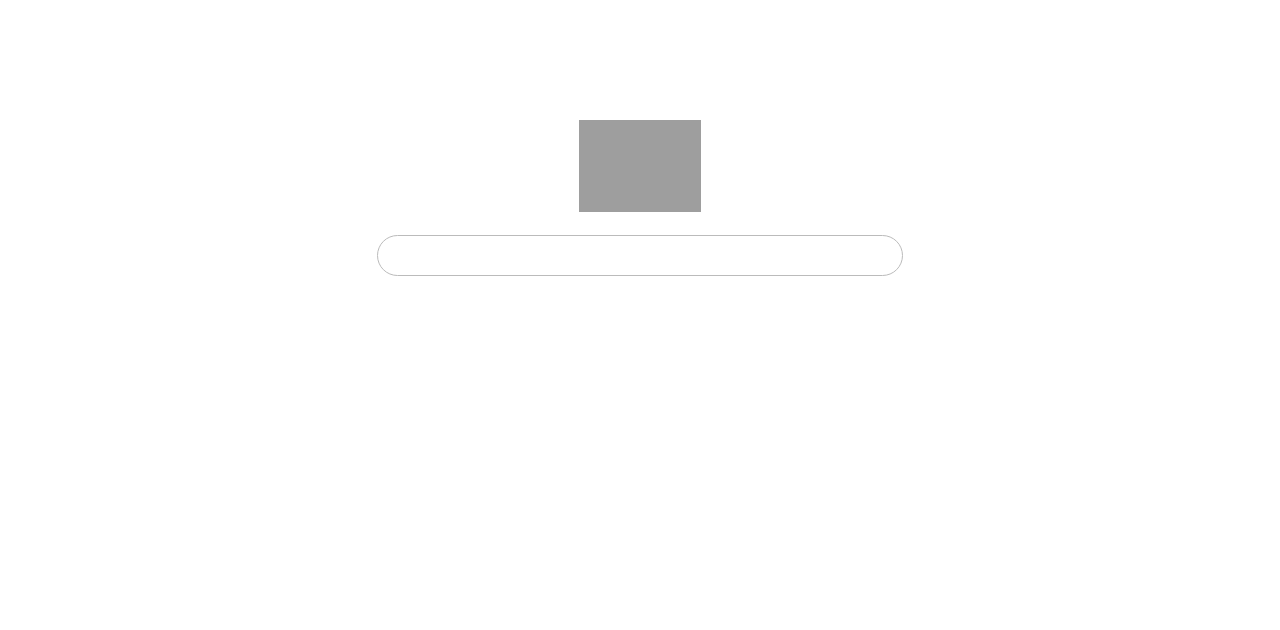
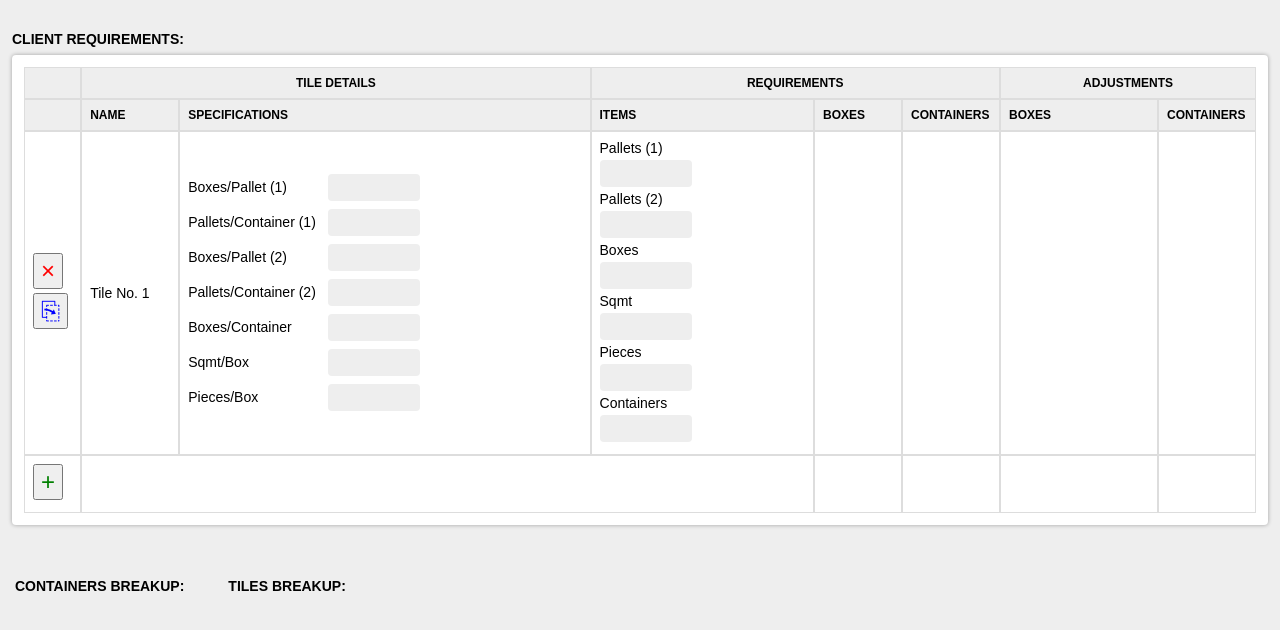
Before and after one commit to ashishkapoor2807/piSheetGenerator, an Angular app: page / in a window 1280 px wide. Shown: the top 630 px of the page. Built offline with nearby package versions, Linux system fonts and the light colour scheme; grey boxes are pictures that could not be loaded.

Commit message:
new version

```diff
--- a/src/app/app.component.html
+++ b/src/app/app.component.html
@@ -1,12 +1,13 @@
 <div class="app-component">
   <div *ngIf="loggedIn">
+    <h4>CLIENT REQUIREMENTS:</h4>
     <div class="table-container">
-      <table>
+      <table class="data-table">
         <tr>
           <th></th>
           <th colspan="2" style="text-align: center">Tile Details</th>
           <th colspan="3" style="text-align: center">Requirements</th>
-          <th colspan="2" style="text-align: center">Calculation</th>
+          <th colspan="2" style="text-align: center">Adjustments</th>
         </tr>
         <tr>
           <th style="width: 30px"></th>
@@ -218,23 +219,27 @@
 
     <br />
     <br />
+    <table>
+      <tr>
+        <td style="vertical-align: top; width: 45%">
+          <h4>CONTAINERS BREAKUP:</h4>
           <div *ngFor="let container of containersBreakup; let i = index">
             <div class="table-container" style="display: inline-block">
-        <table>
+              <table class="data-table">
                 <tr>
                   <th colspan="4" style="text-align: center">
                     CONTAINER {{ i + 1 }}
                   </th>
                 </tr>
                 <tr>
-            <th style="width: 160px">Tile Name</th>
-            <th style="width: 160px">Containers</th>
-            <th style="width: 160px">Boxes</th>
-            <th style="width: 160px">Pallets</th>
+                  <th style="width: 1000px">Tile Name</th>
+                  <th style="width: 1000px">Containers</th>
+                  <th style="width: 1000px">Boxes</th>
+                  <th style="width: 1000px">Pallets</th>
                 </tr>
                 <tr *ngFor="let group of container.breakup">
                   <td>{{ group.tileName }}</td>
-            <td>{{ group.containers }}</td>
+                  <td>{{ group.containers | number: ".0-8" }}</td>
                   <td>
                     <input
                       type="number"
@@ -267,8 +272,34 @@
               </table>
             </div>
             <br />
-      <br />
           </div>
+        </td>
+        <td style="width: 10%"></td>
+        <td style="vertical-align: top; width: 45%">
+          <h4>TILES BREAKUP:</h4>
+          <div
+            class="table-container"
+            *ngIf="tilesBreakup && tilesBreakup.length"
+            style="display: inline-block"
+          >
+            <table class="data-table">
+              <tr>
+                <th style="width: 1000px">Tile Name</th>
+                <th style="width: 1000px">Present In</th>
+                <th style="width: 1000px">Final Boxes</th>
+              </tr>
+              <tr *ngFor="let tile of tilesBreakup">
+                <td style="vertical-align: top">{{ tile.tileName }}</td>
+                <td style="vertical-align: top">
+                  <div innerHtml="{{ tile.containerPresentIn }}"></div>
+                </td>
+                <td style="vertical-align: top">{{ tile.finalBoxes }}</td>
+              </tr>
+            </table>
+          </div>
+        </td>
+      </tr>
+    </table>
   </div>
 
   <div class="login-popup" *ngIf="!loggedIn">
--- a/src/app/app.component.scss
+++ b/src/app/app.component.scss
@@ -11,6 +11,10 @@
     overflow: scroll;
 
     table {
+      width: 100%;
+    }
+
+    .data-table {
       border-spacing: 0px;
       border-radius: 4px;
       width: 100%;
--- a/src/app/app.component.ts
+++ b/src/app/app.component.ts
@@ -7,7 +7,7 @@
   encapsulation: ViewEncapsulation.None,
 })
 export class AppComponent implements OnInit {
-  loggedIn = false;
+  loggedIn = true;
   password = '';
   inputRows: any[] = [
     {
@@ -39,6 +39,7 @@
   }
 
   containersBreakup: any[] = [];
+  tilesBreakup: any[] = [];
 
   ngOnInit(): void {
     const inputRows = localStorage.getItem('inputRows');
@@ -99,6 +100,7 @@
     this.calculateBoxesAndContainers(index, calculatePallets);
     this.calculateColumnTotals();
     this.calculateContainerBreakup();
+    this.saveToLocalStorage();
   }
 
   calculateRequirementsOfAllRows(calculatePallets: boolean): void {
@@ -108,6 +110,7 @@
 
     this.calculateColumnTotals();
     this.calculateContainerBreakup();
+    this.saveToLocalStorage();
   }
 
   calculateBoxesAndContainers(index, calculatePallets: boolean) {
@@ -283,6 +286,7 @@
             rowIndex: index,
             containers: incomingSpace,
             boxes: boxes,
+            pallets: this.getPalletsCombination(index, boxes),
           });
           inputList[index] -= incomingSpace;
           break;
@@ -293,7 +297,7 @@
     this.containersBreakup.forEach((eachContainer) => {
       for (let index = 0; index < inputList.length; index++) {
         const tileSpace = inputList[index];
-        const availableSpace = 1 - eachContainer.total;
+        const availableSpace = parseFloat((1 - eachContainer.total).toFixed(8));
         const incomingSpace = Math.min(availableSpace, tileSpace);
         if (availableSpace > 0 && incomingSpace > 0) {
           eachContainer.total += incomingSpace;
@@ -303,15 +307,19 @@
             rowIndex: index,
             containers: incomingSpace,
             boxes: boxes,
+            pallets: this.getPalletsCombination(index, boxes),
           });
           inputList[index] -= incomingSpace;
         }
       }
     });
+
+    this.adjustContainerBoxesForInvalidPallets();
   }
 
   containerTableDataChanged(group): void {
     group.containers = parseFloat((group.boxes / this.inputRows[group.rowIndex].givenBoxPerContainer).toFixed(8));
+    this.createTilesBreakup();
   }
 
   getBreakupTotal(containerRow): string {
@@ -361,6 +369,47 @@
     return '';
   }
 
+  adjustContainerBoxesForInvalidPallets(): void {
+    this.containersBreakup.forEach((eachContainer) => {
+      eachContainer.breakup.forEach((eachBreakup) => {
+        if (!eachBreakup.pallets) {
+          const originalBoxes = JSON.parse(JSON.stringify(eachBreakup.boxes));
+          for (let newBoxes = eachBreakup.boxes * 2; newBoxes > 0; newBoxes--) {
+            eachBreakup.boxes = newBoxes;
+            this.containerTableDataChanged(eachBreakup);
+            const total = parseFloat((eachContainer.breakup.reduce((total, value) => { return total + value.containers || 0; }, 0)).toFixed(4));
+            const palletsCombination = this.getPalletsCombination(eachBreakup.rowIndex, newBoxes);
+            if (total <= 1 && palletsCombination) {
+              break;
+            } else {
+              eachBreakup.boxes = originalBoxes;
+              this.containerTableDataChanged(eachBreakup);
+            }
+          }
+        }
+      });
+    });
+    this.createTilesBreakup();
+  }
+
+  createTilesBreakup(): void {
+    this.tilesBreakup = [];
+    this.inputRows.forEach((element, index) => {
+      this.tilesBreakup.push({
+        tileName: 'Tile No. ' + (index + 1),
+        containerPresentIn: '',
+        finalBoxes: 0,
+      })
+    });
+
+    this.containersBreakup.forEach((eachContainer, containerIndex) => {
+      eachContainer.breakup.forEach((eachBreakup) => {
+        this.tilesBreakup[eachBreakup.rowIndex].finalBoxes += eachBreakup.boxes;
+        this.tilesBreakup[eachBreakup.rowIndex].containerPresentIn += 'Container ' + (containerIndex + 1) + '<br/>';
+      });
+    });
+  }
+
   onLoginClick() {
     if (this.password === '7042896716') {
       this.loggedIn = true;
```
Lines whose indentation alone changed are shown as unchanged.
